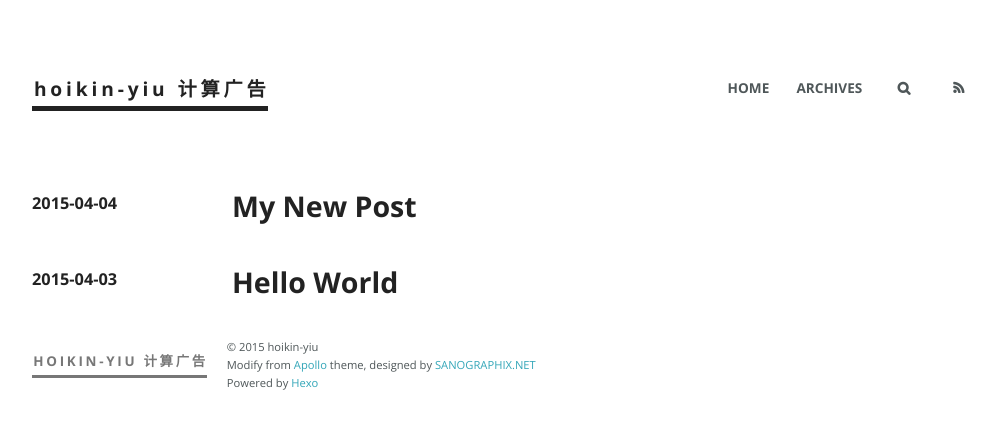
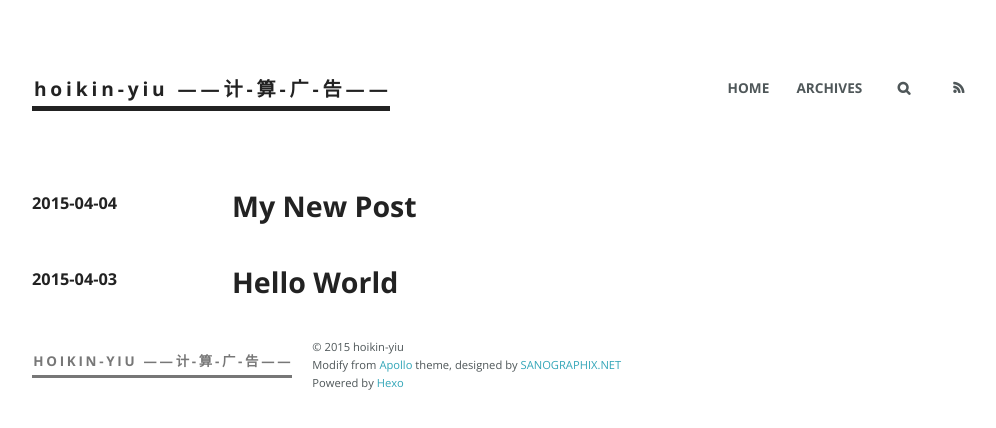
Before and after one commit to hoikin-yiu/hoikin-yiu.github.io, a plain HTML site: page archives/2015/04/index.html in a window 1280 px wide. Shown: the whole page, without its empty margins (138-1134 px from the left). Drawn offline with nearby package versions, Linux system fonts and the light colour scheme.

Commit message:
Site updated: 2015-04-07 15:55:45

```diff
--- a/archives/2015/04/index.html
+++ b/archives/2015/04/index.html
@@ -3,19 +3,19 @@
 <head>
   <meta charset="utf-8">
 
-  <title>hoikin-yiu	计算广告</title>
+  <title>hoikin-yiu		——计-算-广-告——</title>
   <meta name="viewport" content="width=device-width">
   <meta name="description" content="登临侈论鸿鹄志，入室常思酒饭钱">
 <meta property="og:type" content="website">
-<meta property="og:title" content="hoikin-yiu	计算广告">
+<meta property="og:title" content="hoikin-yiu		——计-算-广-告——">
 <meta property="og:url" content="http://yoursite.com/archives/2015/04/index.html">
-<meta property="og:site_name" content="hoikin-yiu	计算广告">
+<meta property="og:site_name" content="hoikin-yiu		——计-算-广-告——">
 <meta property="og:description" content="登临侈论鸿鹄志，入室常思酒饭钱">
 <meta name="twitter:card" content="summary">
-<meta name="twitter:title" content="hoikin-yiu	计算广告">
+<meta name="twitter:title" content="hoikin-yiu		——计-算-广-告——">
 <meta name="twitter:description" content="登临侈论鸿鹄志，入室常思酒饭钱">
 
-    <link rel="alternative" href="/atom.xml" title="hoikin-yiu	计算广告" type="application/atom+xml">
+    <link rel="alternative" href="/atom.xml" title="hoikin-yiu		——计-算-广-告——" type="application/atom+xml">
 
 
     <link rel="icon" href="/favicon.png">
@@ -31,7 +31,7 @@
 </div>
 <header id="header">
 	<h1 class="blog-title">
-		<a href="/">hoikin-yiu	计算广告</a>
+		<a href="/">hoikin-yiu		——计-算-广-告——</a>
 	</h1>
 	<nav class="nav">
 		<ul>
@@ -93,7 +93,7 @@
 </div>
 <footer id="footer">
 	<h1 class="footer-blog-title">
-		<a href="/">hoikin-yiu	计算广告</a>
+		<a href="/">hoikin-yiu		——计-算-广-告——</a>
 	</h1>
 	<span class="copyright">
 		&copy; 2015 hoikin-yiu<br>
```
Also changed, not shown: 2015/04/03/hello-world/index.html (+5 -5 lines), 2015/04/04/My-New-Post/index.html (+5 -5 lines), archives/2015/index.html (+7 -7 lines), archives/index.html (+7 -7 lines), index.html (+7 -7 lines).
